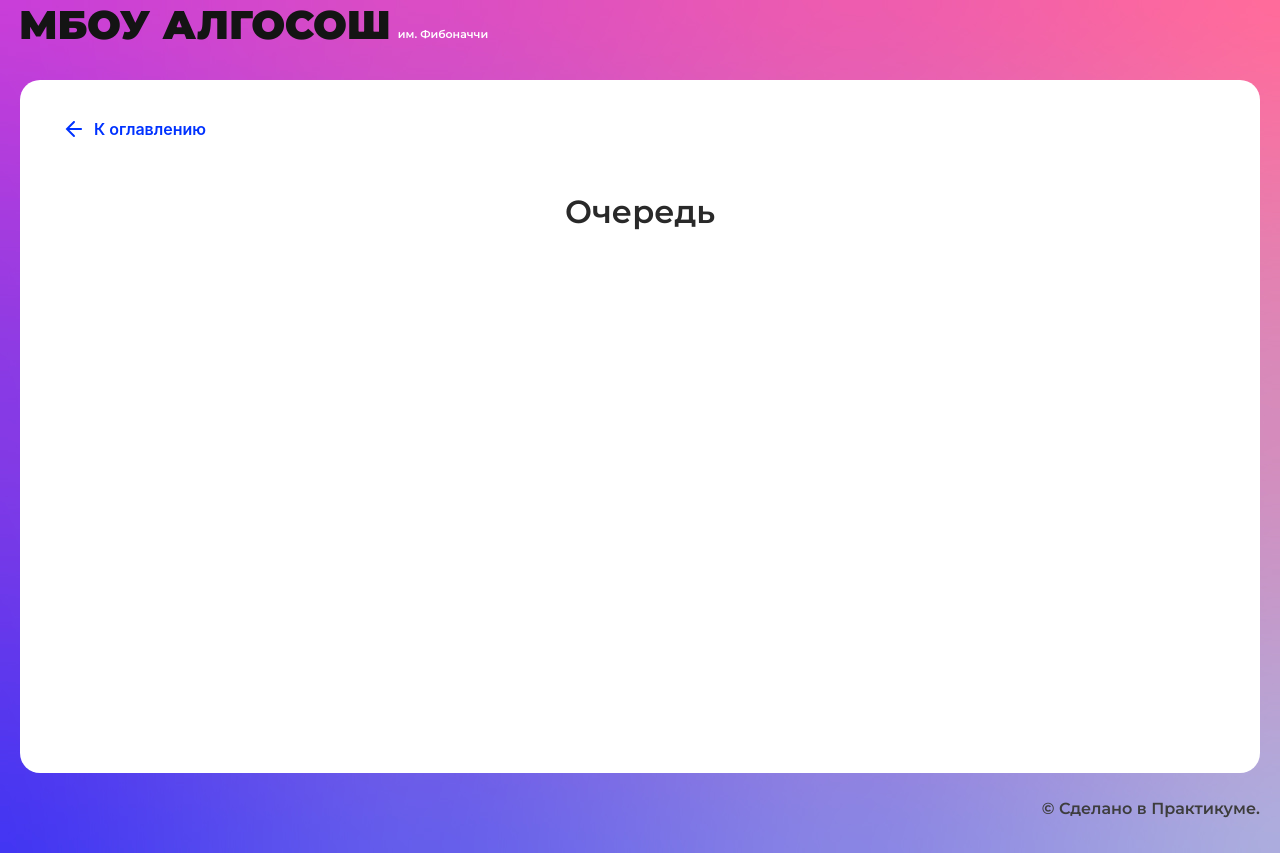
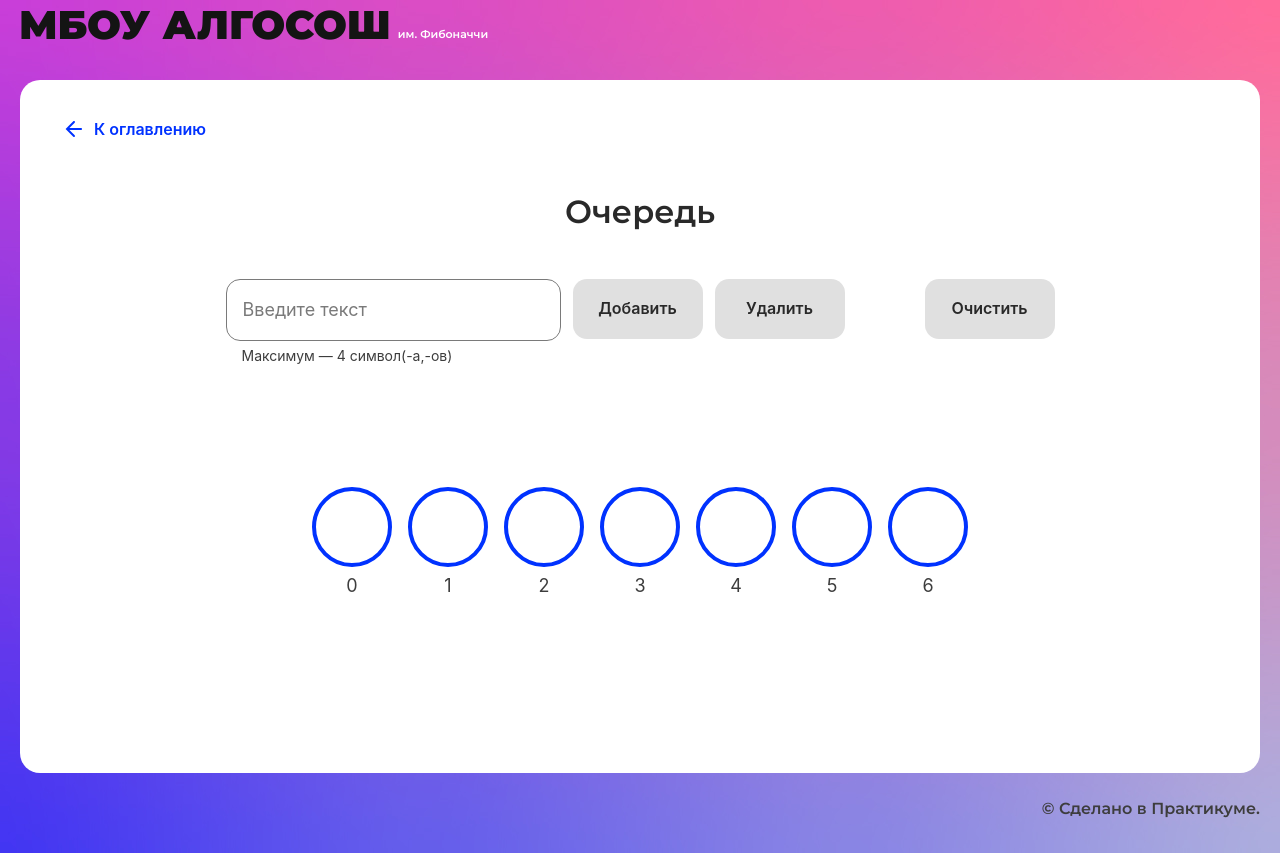
Before and after one commit to krekser37/algososhMy, a React (Create React App) app: page /queue in a window 1280 px wide. Built offline with nearby package versions, Linux system fonts and the light colour scheme.

Commit message:
feat/queue-page

```diff
--- a/src/components/queue-page/queue-page.tsx
+++ b/src/components/queue-page/queue-page.tsx
@@ -1,10 +1,205 @@
-import React from "react";
+import React, { ChangeEvent, useEffect, useState } from "react";
+import { SHORT_DELAY_IN_MS } from "../../constants/delays";
+import { ElementStates } from "../../types/element-states";
+import { delay } from "../../utils/utils";
+import { Button } from "../ui/button/button";
+import { Circle } from "../ui/circle/circle";
+import { Input } from "../ui/input/input";
 import { SolutionLayout } from "../ui/solution-layout/solution-layout";
 
+import styles from "./queue.module.css";
+
+type TArrayQueue = {
+  value?: string;
+  color: ElementStates;
+};
+
+const emptyQueue = Array.from({ length: 7 }, () => ({
+  value: "",
+  color: ElementStates.Default,
+}));
+interface IQueue<T> {
+  enqueue: (item: T) => void;
+  dequeue: () => void;
+  peak: () => T | null;
+  clear: () => void;
+  getTail: () => number;
+  getHead: () => number;
+  isFull: () => boolean;
+  getElements: () => Array<T | null>;
+}
+class Queue<T> implements IQueue<T> {
+  private container: (T | null)[] = [];
+  private head = 0;
+  private tail = 0;
+  private readonly size: number = 0;
+  private length: number = 0;
+
+  constructor(size: number) {
+    this.size = size;
+    this.container = Array(size);
+  }
+
+  enqueue = (item: T) => {
+    if (this.length >= this.size) {
+      throw new Error("Maximum length exceeded");
+    }
+    this.container[this.tail % this.size] = item;
+    this.tail++;
+    this.length++;
+  };
+
+  dequeue = () => {
+    if (this.isEmpty()) {
+      throw new Error("No elements in the queue");
+    }
+    this.container[this.head % this.size] = null;
+    this.head = (this.head + 1) % this.size;
+    this.length--;
+  };
+
+  peak = (): T | null => {
+    if (this.isEmpty()) {
+      throw new Error("No elements in the queue");
+    }
+    return this.container[this.head % this.size];
+  };
+
+  getTail = () => {
+    return this.tail;
+  };
+
+  getHead = () => {
+    return this.head;
+  };
+
+  getElements = (): (T | null)[] => {
+    return [...this.container];
+  };
+
+  isEmpty = () => this.length === 0;
+
+  isFull = () => this.length >= this.size;
+
+  clear = () => {
+    this.head = 0;
+    this.tail = 0;
+    this.length = 0;
+    this.container = Array(this.size);
+  };
+}
+
 export const QueuePage: React.FC = () => {
+  const [inputValue, setInputValue] = useState("");
+  const [arr, setArr] = useState<(TArrayQueue | null)[]>([]);
+  const [disabled, setDisables] = useState(true);
+  const [queue, setQueue] = useState(new Queue<TArrayQueue>(7));
+
+  useEffect(() => {
+    setArr(emptyQueue);
+  }, []);
+
+  const onChangeValue = (e: ChangeEvent<HTMLInputElement>) => {
+    setInputValue(e.target.value);
+    setDisables(true);
+  };
+
+  const onClickEnqueue = async () => {
+    queue.enqueue({ value: inputValue, color: ElementStates.Changing });
+    setQueue(queue);
+    setArr([...queue.getElements()]);
+    await delay(SHORT_DELAY_IN_MS);
+    const items = queue.getElements();
+    const item = items[queue.getTail() - 1];
+    if (item) item.color = ElementStates.Default;
+    setInputValue("");
+    setDisables(false);
+  };
+
+
+  const onClickDequeue = async () => {
+    await delay(SHORT_DELAY_IN_MS);
+    queue.peak();
+    setQueue(queue);
+    const item = queue.peak();
+    console.log(item);
+
+    if (item) item.color = ElementStates.Changing;
+    setArr([...queue.getElements()]);
+    await delay(SHORT_DELAY_IN_MS);
+    queue.dequeue();
+    console.log(queue.getTail());
+    console.log(queue.getHead());
+    if (item) item.color = ElementStates.Default;
+    setArr([...queue.getElements()]);
+    setDisables(false);
+  };
+
+  const onClickClear = () => {
+    setArr(emptyQueue);
+    queue.clear();
+    setQueue(queue);
+  };
+
   return (
     <SolutionLayout title="Очередь">
-
+      <section className={styles.section}>
+        <Input
+          maxLength={4}
+          value={inputValue}
+          onChange={onChangeValue}
+          type="text"
+          isLimitText={true}
+          extraClass={styles.input}
+        />
+        <Button
+          text="Добавить"
+          linkedList={"small"}
+          onClick={() => {
+            onClickEnqueue();
+          }}
+          /*  isLoader={loader} */
+          disabled={!inputValue || queue.isFull()}
+          extraClass={styles.button}
+        />
+        <Button
+          text="Удалить"
+          linkedList={"small"}
+          onClick={() => {
+            onClickDequeue();
+          }}
+          /*  isLoader={loader} */
+          disabled={disabled || !arr.length}
+          extraClass={styles.button}
+        />
+        <Button
+          text="Очистить"
+          linkedList={"small"}
+          onClick={() => {
+            onClickClear();
+          }}
+          type="reset"
+          /*    isLoader={loader} */
+          disabled={disabled || !arr.length}
+          extraClass={styles.button}
+        />
+      </section>
+      <ul className="list">
+        {arr &&
+          arr?.map((item, index) => {
+            return (
+              <li className="" key={index}>
+                <Circle
+                  letter={item?.value}
+                  state={item?.color}
+                  head={index === queue.getHead() && !queue.isEmpty() ? "head" : ""}
+                  tail={index === queue.getTail() - 1 && !queue.isEmpty()? "tail" : "" }
+                  index={index}
+                />
+              </li>
+            );
+          })}
+      </ul>
     </SolutionLayout>
   );
 };
--- /dev/null
+++ b/src/components/queue-page/queue.module.css
@@ -0,0 +1,16 @@
+.section{
+    display: flex;
+    max-width: 829px;
+    row-gap: 12px;
+    margin: 0 auto;
+}
+.input{
+    max-width: 377px;
+}
+
+.button{
+margin-left: 12px;
+}
+.button:last-of-type{
+    margin-left: 80px;
+}
```
